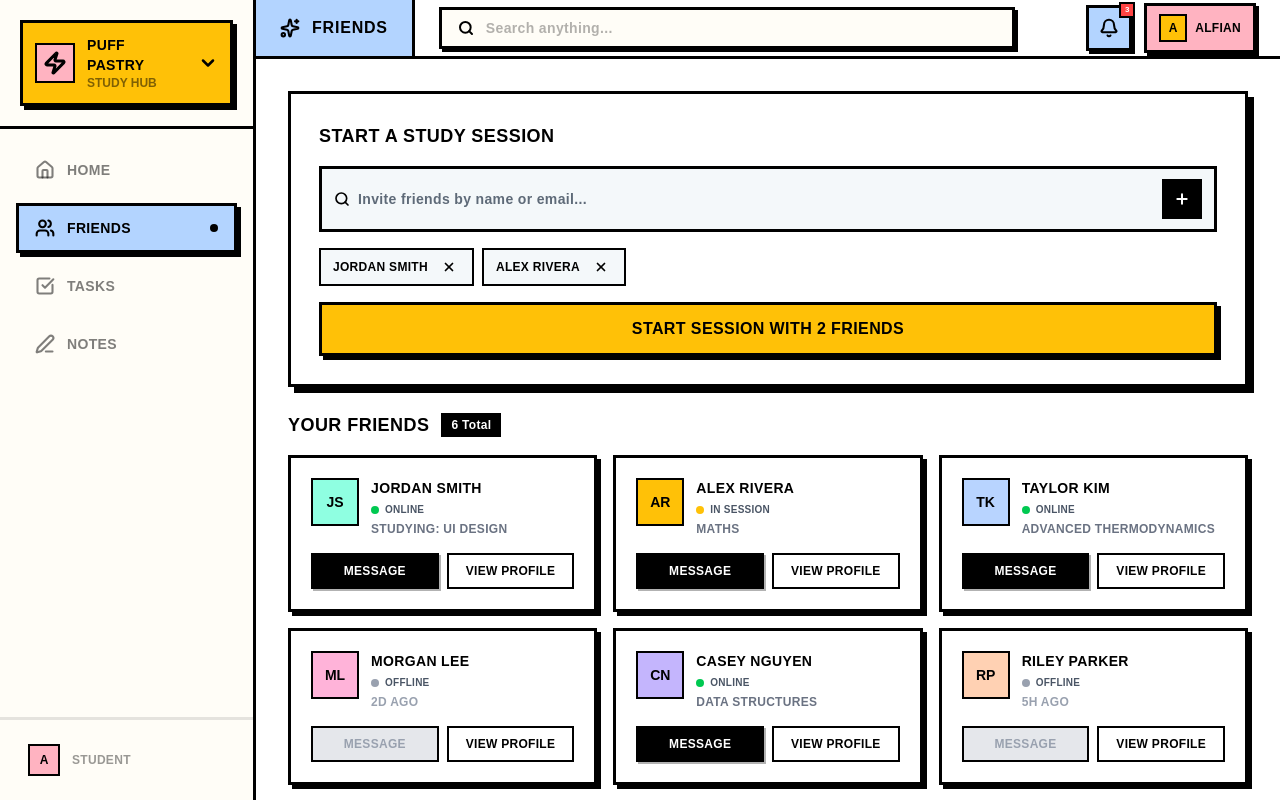
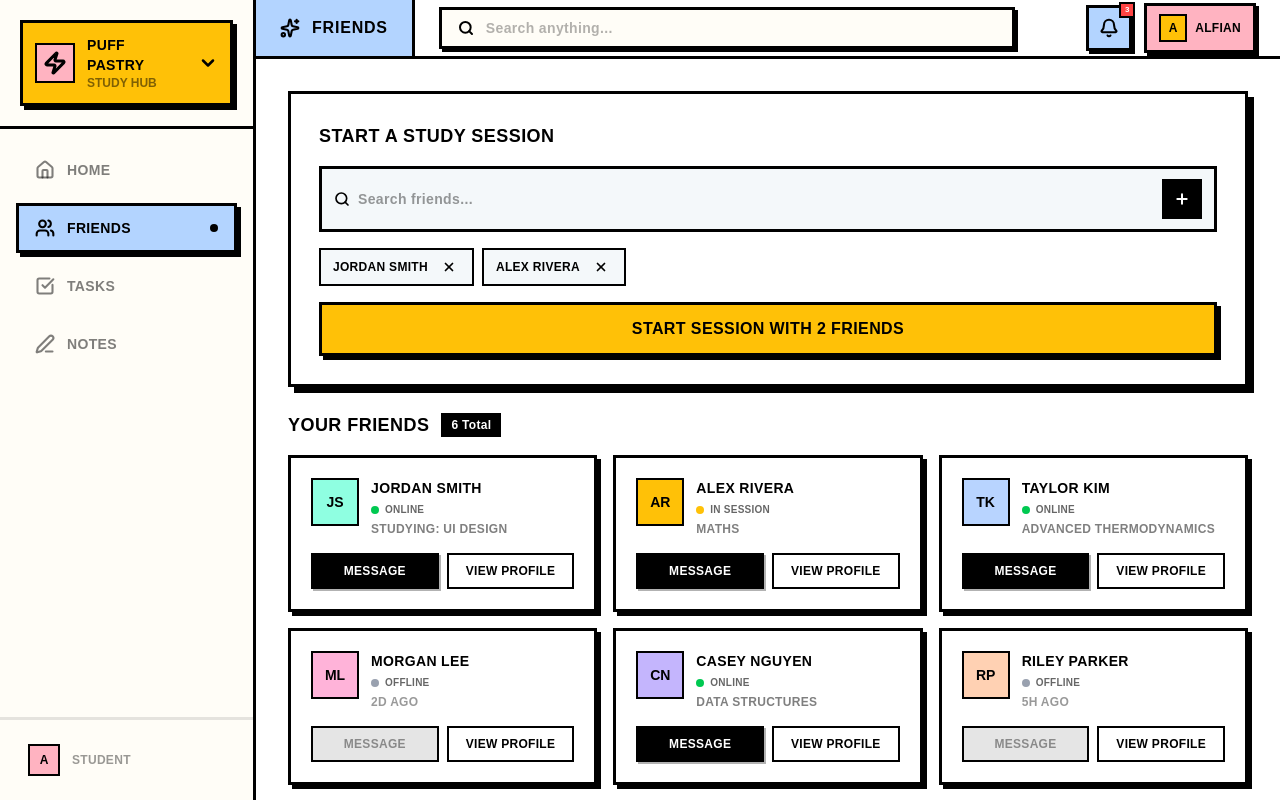
Before and after one commit to AlfianRamadani/puff-pastry-ifest-uajy, a Next.js app: page /friends in a window 1280 px wide. Built offline with nearby package versions, Linux system fonts and the light colour scheme.

Commit message:
polish: consistent contrast, placeholders, and color tokens

```diff
--- a/src/app/components/friends/FriendCard.tsx
+++ b/src/app/components/friends/FriendCard.tsx
@@ -56,17 +56,17 @@ export const FriendCardDesktop: React.FC<FriendCardProps> = memo(({ friend }) =>
             <span
               className={`w-2 h-2 rounded-full ${status.dotColor} shrink-0`}
             />
-            <span className="text-[10px] font-bold uppercase tracking-wide text-gray-600">
+            <span className="text-[10px] font-bold uppercase tracking-wide text-black/60">
               {status.label}
             </span>
           </div>
           {friend.activity && (
-            <p className="text-xs font-bold text-gray-500 uppercase tracking-wide mt-1 truncate">
+            <p className="text-xs font-bold text-black/50 uppercase tracking-wide mt-1 truncate">
               {friend.activity}
             </p>
           )}
           {friend.lastSeen && (
-            <p className="text-xs font-bold text-gray-400 uppercase tracking-wide mt-1">
+            <p className="text-xs font-bold text-black/40 uppercase tracking-wide mt-1">
               {friend.lastSeen}
             </p>
           )}
@@ -83,7 +83,7 @@ export const FriendCardDesktop: React.FC<FriendCardProps> = memo(({ friend }) =>
             Message
           </Link>
         ) : (
-          <span className="flex-1 py-2 border-2 border-black font-black text-xs uppercase tracking-wide text-center bg-gray-200 text-gray-400 cursor-not-allowed">
+          <span className="flex-1 py-2 border-2 border-black font-black text-xs uppercase tracking-wide text-center bg-black/10 text-black/40 cursor-not-allowed">
             Message
           </span>
         )}
@@ -128,7 +128,7 @@ export const FriendCardMobile: React.FC<FriendCardProps> = memo(({ friend }) =>
             <span
               className={`w-1.5 h-1.5 rounded-full ${status.dotColor} shrink-0`}
             />
-            <span className="text-[10px] font-bold text-gray-500 uppercase tracking-wide truncate">
+            <span className="text-[10px] font-bold text-black/50 uppercase tracking-wide truncate">
               {statusText}
             </span>
           </div>
@@ -138,7 +138,7 @@ export const FriendCardMobile: React.FC<FriendCardProps> = memo(({ friend }) =>
         <button
           disabled={!isActive}
           aria-label={`Send invite to ${friend.name}`}
-          className={`p-2 border-2 border-black outline-none focus-visible:ring-2 focus-visible:ring-black ${isActive ? "bg-[#FFC107] active:translate-x-[1px] active:translate-y-[1px]" : "bg-gray-200 cursor-not-allowed"} transition-all duration-150`}
+          className={`p-2 border-2 border-black outline-none focus-visible:ring-2 focus-visible:ring-black ${isActive ? "bg-[#FFC107] active:translate-x-[1px] active:translate-y-[1px]" : "bg-black/10 cursor-not-allowed"} transition-all duration-150`}
         >
           <Send className="w-4 h-4 text-black" strokeWidth={2.5} />
         </button>
--- a/src/app/components/friends/StartStudySession.tsx
+++ b/src/app/components/friends/StartStudySession.tsx
@@ -180,14 +180,14 @@ const StartStudySession: React.FC = () => {
             aria-expanded={isOpen}
             aria-controls={listboxId}
             aria-autocomplete="list"
-            placeholder="Invite friends by name or email..."
+            placeholder="Search friends..."
             value={query}
             onChange={(e) => {
               setQuery(e.target.value);
               setShowDropdown(true);
             }}
             onFocus={() => query && setShowDropdown(true)}
-            className="bg-transparent outline-none w-full font-bold text-sm text-black placeholder:text-[#5E6A78] tracking-wide"
+            className="bg-transparent outline-none w-full font-bold text-sm text-black placeholder:text-black/40 tracking-wide"
           />
           <button
             onClick={() => query && setShowDropdown(!showDropdown)}
--- a/src/app/friends/[id]/message/page.tsx
+++ b/src/app/friends/[id]/message/page.tsx
@@ -165,7 +165,7 @@ export default function FriendMessagePage() {
               }`}
             >
               <p className="font-bold text-sm text-black">{msg.text}</p>
-              <p className="font-bold text-[10px] text-black/40 mt-1 text-right uppercase">{msg.time}</p>
+              <p className="font-bold text-[10px] text-black/60 mt-1 text-right uppercase">{msg.time}</p>
             </div>
           </div>
         ))}
--- a/src/app/friends/[id]/profile/page.tsx
+++ b/src/app/friends/[id]/profile/page.tsx
@@ -100,15 +100,15 @@ export default function FriendProfilePage() {
           </h3>
           <div className="space-y-3">
             <div>
-              <p className="font-black text-xs text-black/50 uppercase tracking-wider">Email</p>
+              <p className="font-black text-xs text-black/60 uppercase tracking-wider">Email</p>
               <p className="font-bold text-sm text-black mt-1">{friend.email}</p>
             </div>
             <div>
-              <p className="font-black text-xs text-black/50 uppercase tracking-wider">University</p>
+              <p className="font-black text-xs text-black/60 uppercase tracking-wider">University</p>
               <p className="font-bold text-sm text-black mt-1">{friend.university}</p>
             </div>
             <div>
-              <p className="font-black text-xs text-black/50 uppercase tracking-wider">Major</p>
+              <p className="font-black text-xs text-black/60 uppercase tracking-wider">Major</p>
               <p className="font-bold text-sm text-black mt-1">{friend.major}</p>
             </div>
           </div>
```
